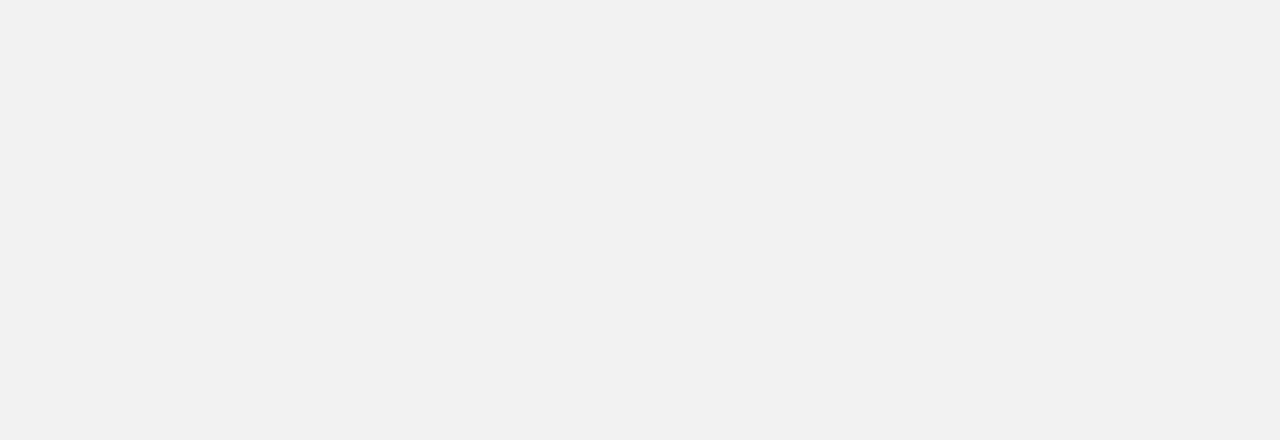
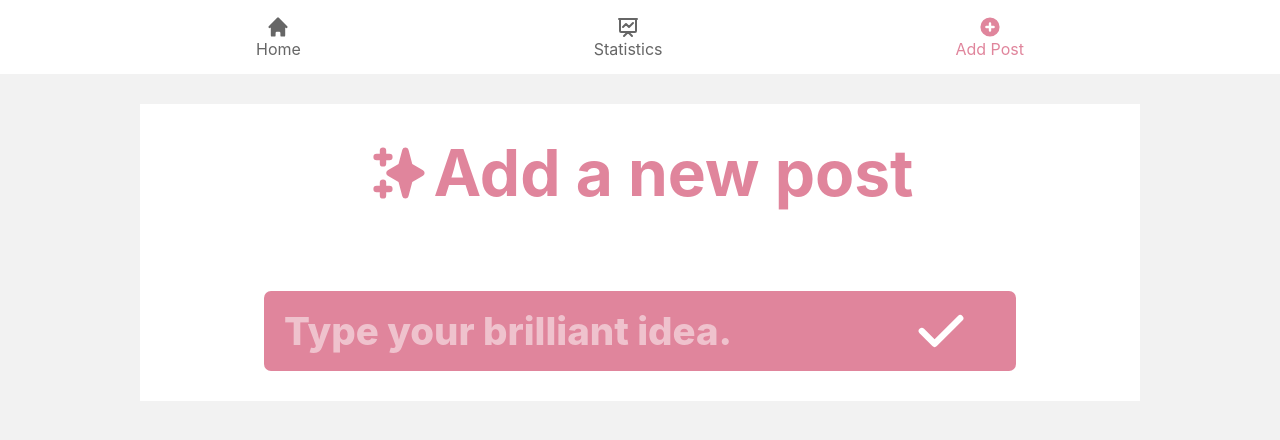
Before and after one commit to CagroKrome/HotOrNot3, a React app: page /add in a window 1280 px wide. Before the commit this address had no page. Built offline with nearby package versions, Linux system fonts and the light colour scheme.

Commit message:
Added feature add post

```diff
--- a/src/components/Navbar.js
+++ b/src/components/Navbar.js
@@ -1,7 +1,7 @@
 import React from 'react'
 import { HiHome } from 'react-icons/hi'
 import { HiOutlinePresentationChartLine } from 'react-icons/hi'
-import { HiGlobe } from 'react-icons/hi'
+import { HiPlusCircle } from 'react-icons/hi'
 import './navbar.css'
 
 function Navbar(props) {
@@ -17,9 +17,9 @@ function Navbar(props) {
             <p>Statistics</p>
         </a>
 
-        <a href='about' className={'about navbar-element ' + props.about}>
-            <HiGlobe className='navbar-icon' />
-            <p>About</p>
+        <a href='add' className={'add navbar-element ' + props.add}>
+            <HiPlusCircle className='navbar-icon' />
+            <p>Add Post</p>
         </a>
     </div>
   )
--- a/src/components/SingleBox.js
+++ b/src/components/SingleBox.js
@@ -43,7 +43,7 @@ function SingleBox() {
 
           <h1 className='box-title'>{isFinished ? "You've seen the whole universe." : array[index].text}</h1>
 
-          <h3 style={isFinished ? {display: "none"} : {display: "block"}} className='box-likes'>
+          <h3 style={isFinished ? {display: "none"} : {display: "flex"}} className='box-likes'>
             <HiHeart className='heart'/>
             {array[index].likes}
           </h3>
--- a/src/components/comp.css
+++ b/src/components/comp.css
@@ -96,15 +96,14 @@
 }
 
 .box-likes {
-    font-size: 1.5rem;
-    font-weight: 300;
+    font-size: 1.3rem;
     display: flex;
     align-items: center;
     justify-content: center;
 }
 
-.box-likes .heart {
-    font-size: 2rem;
+.heart {
+    font-size: 1.6rem;
 }
 
 .loader {
--- a/src/index.js
+++ b/src/index.js
@@ -6,7 +6,7 @@ import { store } from './redux/store';
 import {BrowserRouter as Router, Route, Routes} from 'react-router-dom'
 import Home from './pages/Home';
 import Stats from './pages/Stats';
-import About from './pages/About';
+import Add from './pages/Add';
 
 const container = document.getElementById('root');
 const root = createRoot(container);
@@ -19,7 +19,7 @@ function App() {
                     <Routes>
                         <Route path='/' element={<Home />} />
                         <Route path='stats' element={<Stats />} />
-                        <Route path='about' element={<About />} />
+                        <Route path='add' element={<Add />} />
                     </Routes>
                 </Provider>
             </Router>
--- a/src/pages/About.js
+++ /dev/null
@@ -1,16 +0,0 @@
-import React from 'react'
-import Navbar from '../components/Navbar';
-
-
-function About() {
-  return (
-    <>
-    <Navbar about={'active'} />
-    <section className='about-app'>
-        <h1>About</h1>
-    </section>
-    </>
-  )
-}
-
-export default About
--- /dev/null
+++ b/src/pages/Add.js
@@ -0,0 +1,47 @@
+import React from 'react'
+import Navbar from '../components/Navbar';
+import { HiSparkles, HiCheck } from 'react-icons/hi'
+import { useNavigate } from 'react-router-dom';
+import axios from 'axios';
+import './add.css'
+
+
+function Add() {
+  const navigate = useNavigate()
+  const [postValue, setPostValue] = React.useState("")
+  function handleChange(e) {
+    setPostValue(e.target.value)
+  }
+
+  function addPost() {
+    if (postValue.length < 3) {
+      // send error vs
+      window.location.reload()
+    } else {
+        axios.post('https://ckhot.herokuapp.com/add', {
+          text: postValue
+        })
+        navigate('/')
+    }
+  }
+
+  return (
+    <>
+    <Navbar add={'active'} />
+    <section className='add-app'>
+      <section className='input-field'>
+        <h1 className='add-h1'>
+          <HiSparkles/>
+          Add a new post
+        </h1>
+        <section className='input-and-btn'>
+          <input onChange={handleChange} placeholder='Type your brilliant idea.' className='input' type="text"></input>
+          <button onClick={addPost} className='check-btn'><HiCheck/></button>
+        </section>
+      </section>
+    </section>
+    </>
+  )
+}
+
+export default Add
--- /dev/null
+++ b/src/pages/add.css
@@ -0,0 +1,92 @@
+@keyframes fancy {
+    0% {
+        transform: scale(0.4)
+    }
+    50% {
+        transform: scale(1.1)
+    }
+}
+
+.add-app {
+    display: flex;
+    align-items: center;
+    flex-direction: column;
+    padding: 30px;
+    width: 100vw;
+    height: calc(100vh - 73px);
+}
+
+.input-field {
+    background-color: white;
+    padding: 30px;
+    width: 80vw;
+    max-width: 1000px;
+    display: flex;
+    align-items: center;
+    flex-direction: column;
+    justify-content: center;
+    animation: fancy 0.6s ease;
+}
+
+.add-h1 {
+    font-size: 4rem;
+    display: flex;
+    align-items: center;
+    justify-content: center;
+    gap: 3px;
+    color: hsl(345, 60%, 70%);
+    margin-bottom: 80px;
+}
+
+.input {
+    outline: none;
+    border: none;
+    position: relative;
+    background-color: hsl(345, 60%, 70%);
+    border-radius: 7px 0 0 7px;
+    width: 80%;
+    height: 80px;
+    padding: 20px;
+    font-size: 2.4rem;
+    color: white;
+    font-weight: 800;
+}
+
+.input::placeholder{
+    color: white;
+    opacity: 50%;
+    user-select: none;
+}
+
+.input-and-btn {
+    display: flex;
+    align-items: center;
+    justify-content: center;
+
+    position: relative;
+    width: 80%;
+}
+
+.check-btn {
+    width: 80px;
+    height: 80px;
+    outline: none;
+    border: none;
+    background-color: hsl(345, 60%, 70%);
+    color: white;
+    font-weight: 600;
+    font-size: 4rem;
+    flex-grow: 1;
+    cursor: pointer;
+
+    display: flex;
+    align-items: center;
+    justify-content: center;
+
+    border-radius: 0 7px 7px 0;
+}
+
+.check-btn:hover {
+    background-color: hsl(345, 60%, 65%);
+    transition: 0.1s ease;
+}
```
